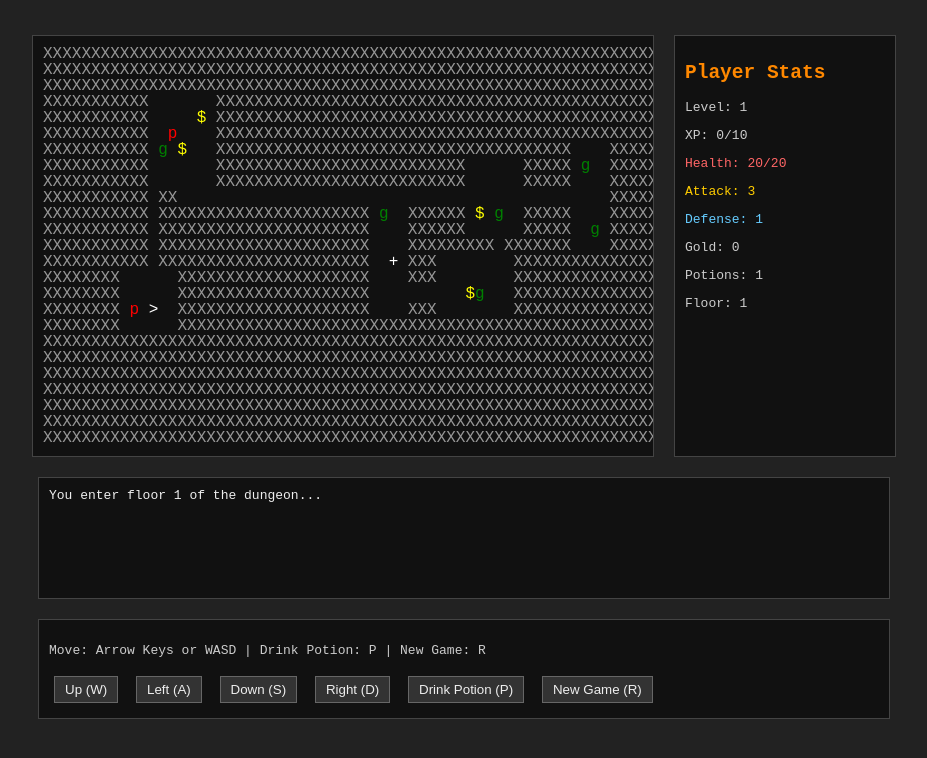
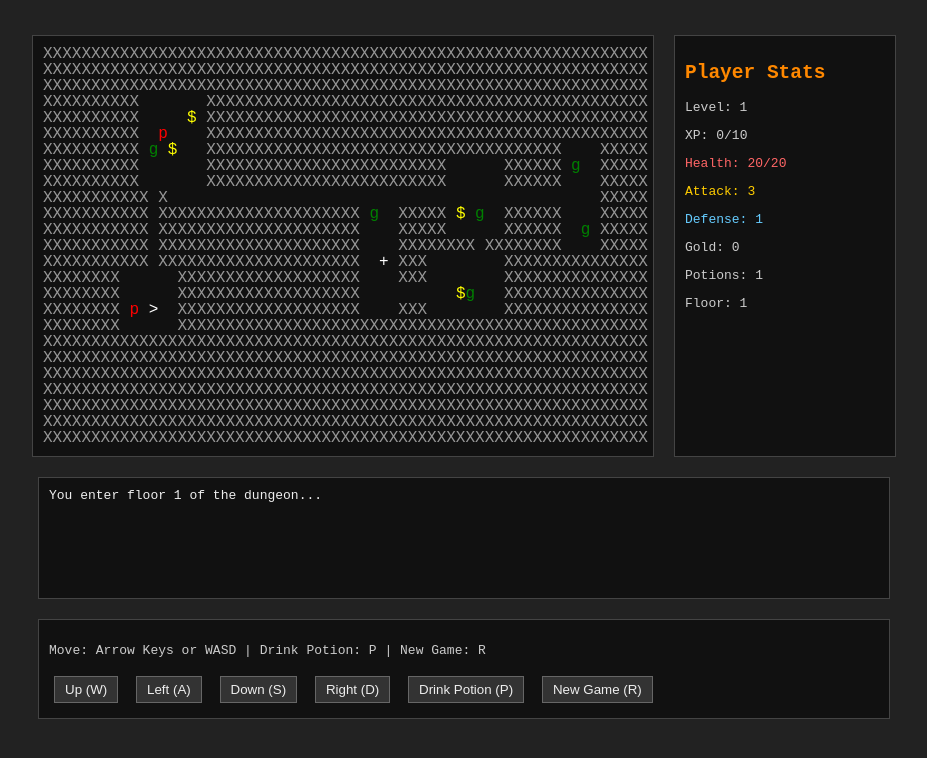
Before and after one commit to HEHE-HTML/Ascii-Crawler, a plain HTML site: page index.html in a window 1280 px wide. Shown: the part 118-876 px from the top of the page, without its empty margins (176-1103 px from the left). Drawn offline with Linux system fonts and the light colour scheme.

Commit message:
Add files via upload

```diff
--- a/index.html
+++ b/index.html
@@ -130,7 +130,7 @@
 
     <script>
         // Game constants
-        const GRID_WIDTH = 65;
+        const GRID_WIDTH = 63;
         const GRID_HEIGHT = 25;
         const MAX_ROOMS = 9;
         const MIN_ROOM_SIZE = 3;
```
